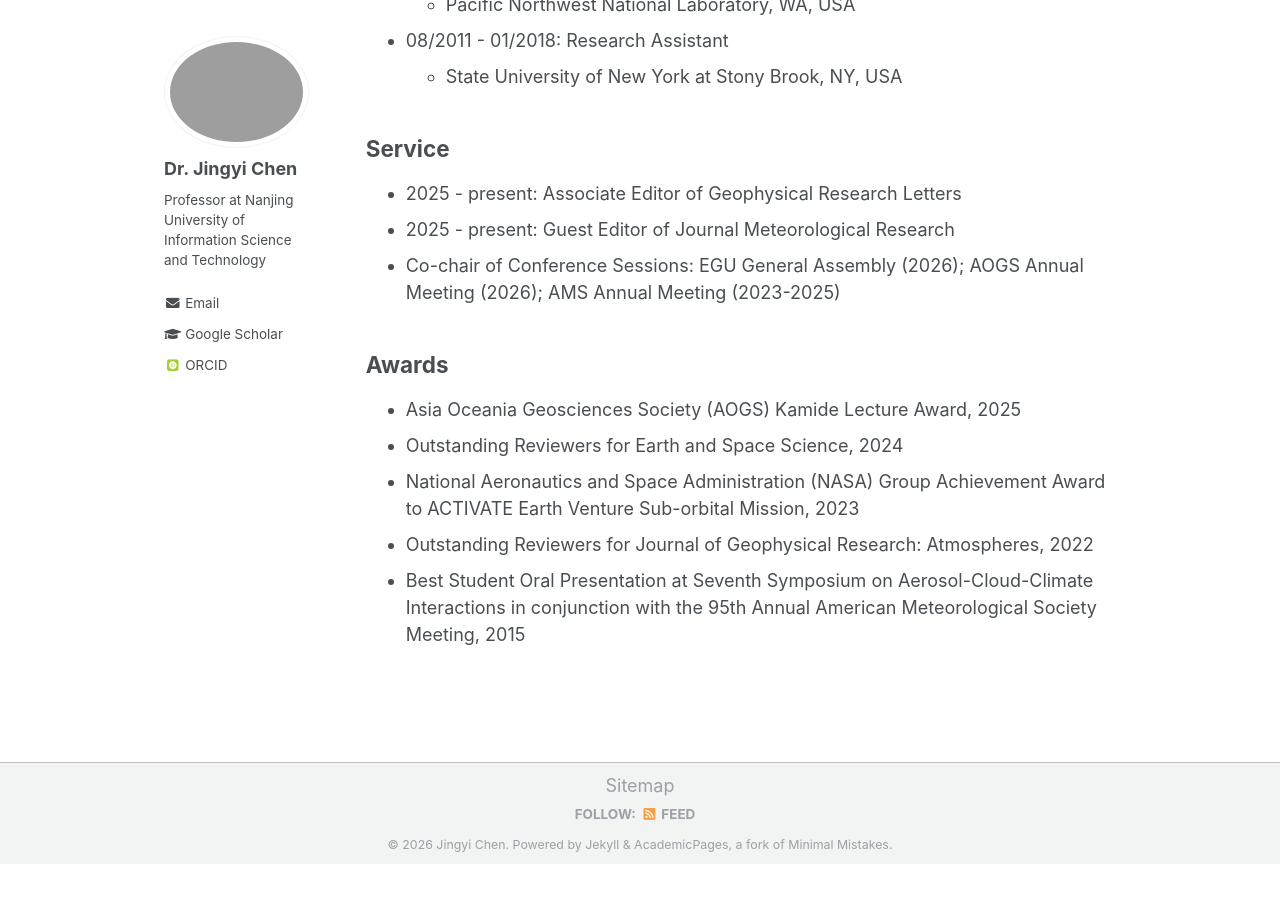
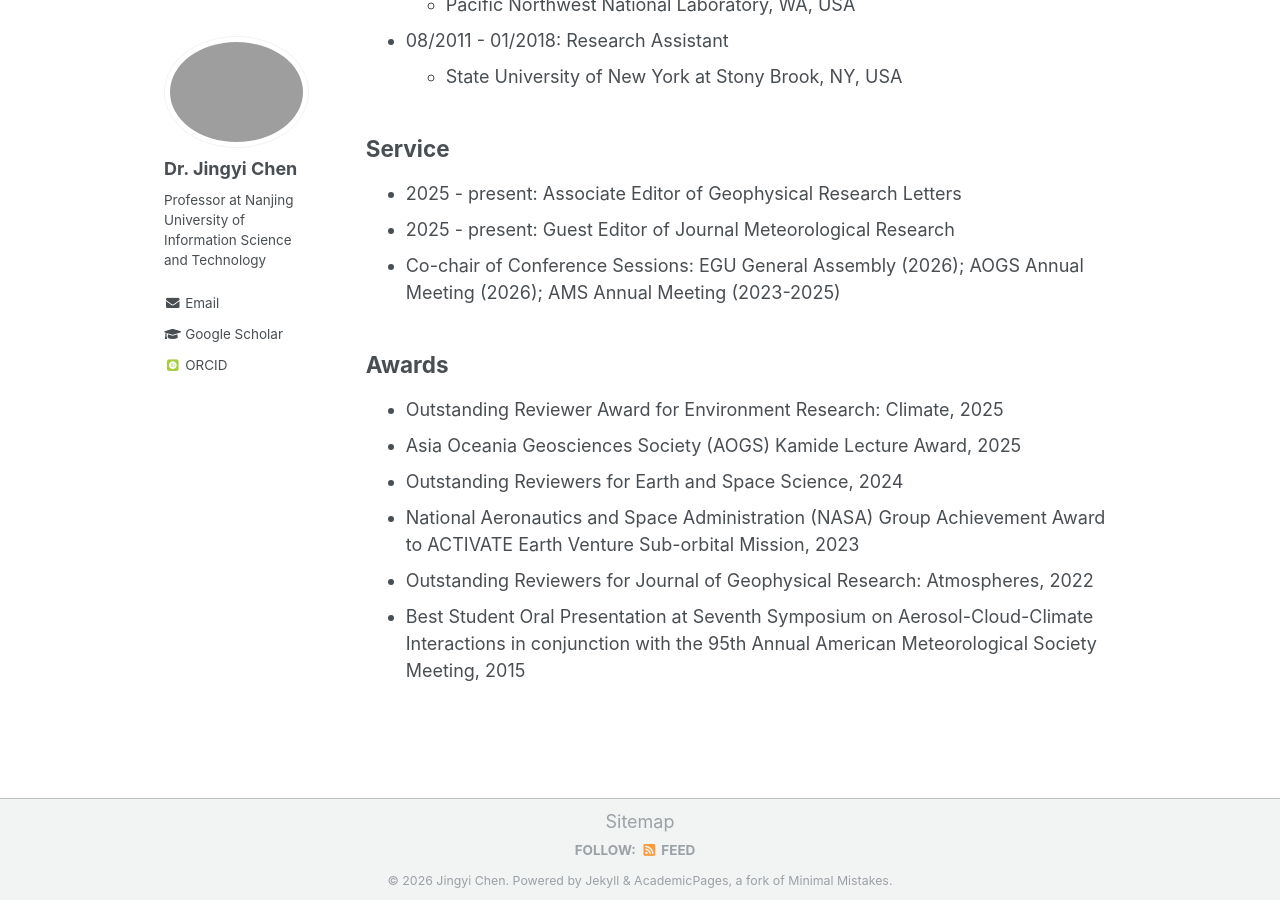
Before and after one commit to Jingyi-Chen/jingyi-chen.github.io, a Jekyll site: the page built from _pages/cv.md, in a window 1280 px wide and 900 px high, scrolled down 577 px. Built offline with Jekyll 4.4.1, drawn with Linux system fonts in a browser that asks for light colours; some web fonts are replaced; before the commit the page ends 1441 px from its top, so only the background shows below that.

Commit message:
Update cv.md

```diff
--- a/_pages/cv.md
+++ b/_pages/cv.md
@@ -34,6 +34,7 @@ Service
 
 Awards
 ---
+* Outstanding Reviewer Award for Environment Research: Climate, 2025
 * Asia Oceania Geosciences Society (AOGS) Kamide Lecture Award, 2025
 * Outstanding Reviewers for Earth and Space Science, 2024
 * National Aeronautics and Space Administration (NASA) Group Achievement Award to ACTIVATE Earth Venture Sub-orbital Mission, 2023
```
